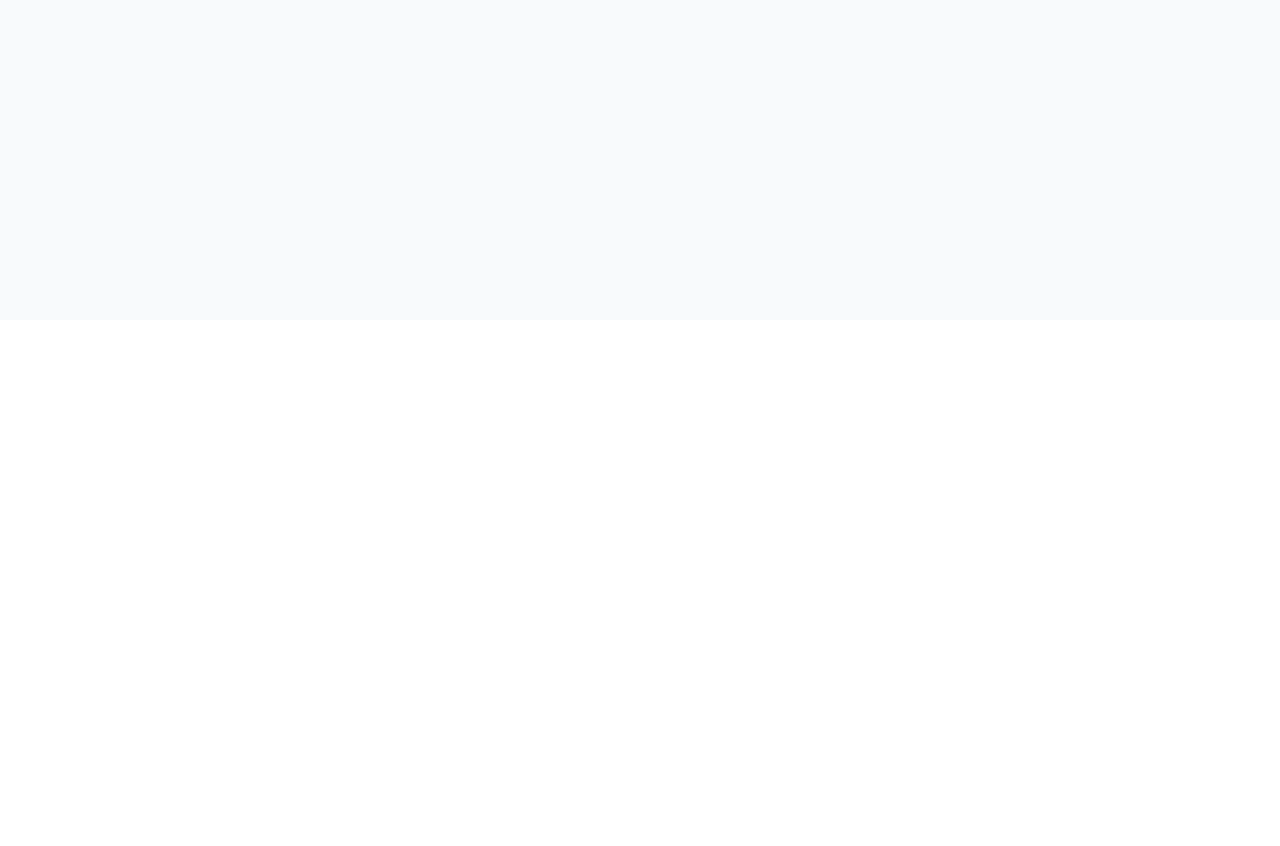
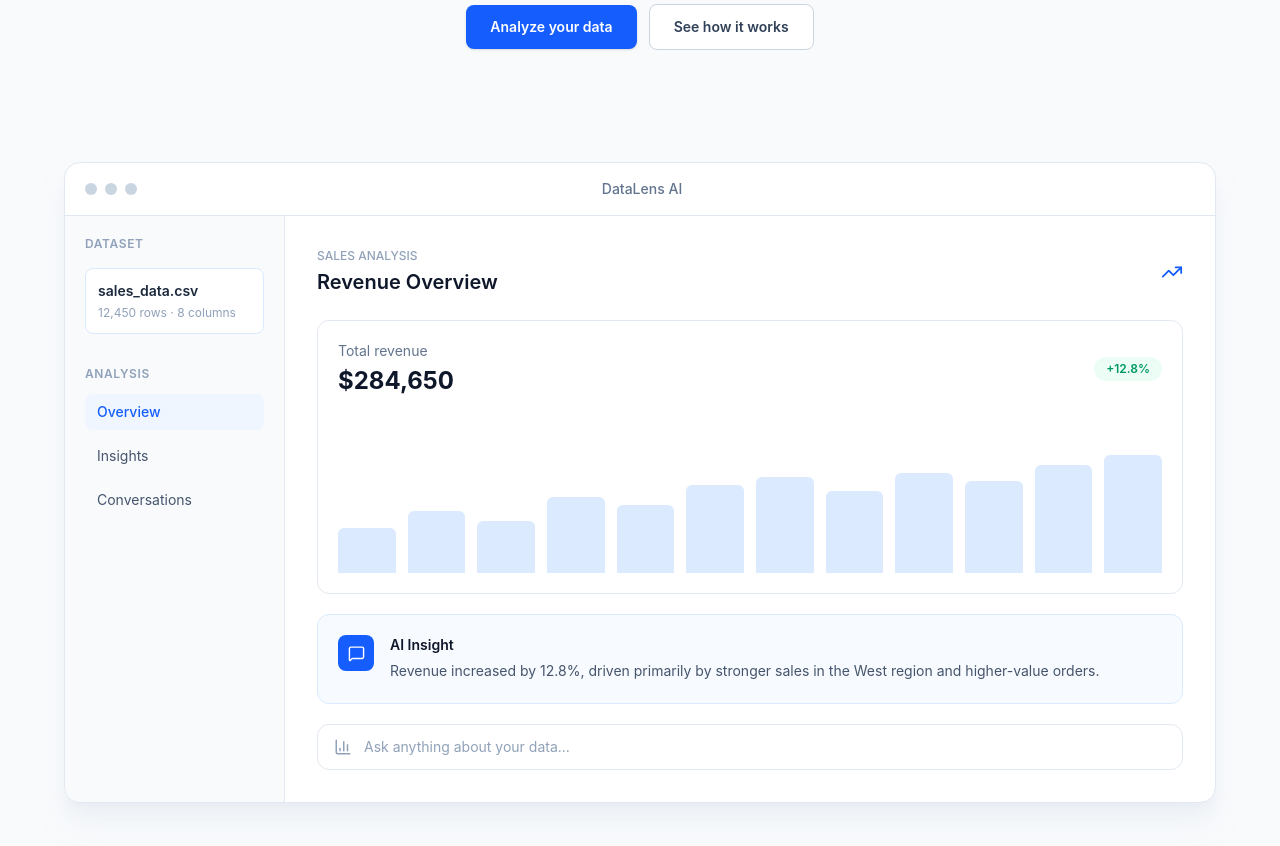
Before and after one commit to Ashutosh-io7/DataLens-AI, a React (Vite) app: page / in a window 1280 px wide. Shown: the part 480-1326 px from the top of the page. Before the commit the page ends 800 px from the top, so only its background shows below. Built offline with nearby package versions, Linux system fonts and the light colour scheme.

Commit message:
Build landing page hero and product preview

```diff
--- a/src/App.jsx
+++ b/src/App.jsx
@@ -1,9 +1,13 @@
 import Navbar from "./components/Navbar";
+import Hero from "./components/Hero";
+import ProductPreview from "./components/ProductPreview";
 
 function App() {
   return (
     <div class = "min-h-screen bg-slate-50">
       <Navbar/>
+      <Hero/>
+      <ProductPreview/>
     </div>
   )
 }
--- /dev/null
+++ b/src/components/Hero.jsx
@@ -0,0 +1,34 @@
+function Hero () {
+    return (
+        <section className="px-6 pb-20 pt-16 lg:px-16 lg:pt-24">
+            <div className="mx-auto max-w-5xl text-center">
+                <p className="mb-5 text-sm font-semibold uppercase tracking-wider text-blue-600">
+                    AI-powered data analysis
+                </p>
+
+                <h1 className="text-5xl font-bold tracking-tight text-slate-900 sm:text-6xl lg:text-7xl">
+                    Your data has answers.
+                    <br/>
+                    <span className="text-blue-600">Just ask.</span>
+                </h1>
+
+                <p className="mx-auto mt-6 max-w-2xl text-lg leading-8 text-slate-600">
+                     Upload your CSV or Excel file and let DataLens AI turn your data
+                     into clear answers, insights, and visualizations.
+                </p>
+
+                <div className="mt-9 flex flex-col items-center justify-center gap-3 sm:flex-row">
+                    <button className="rounded-lg bg-blue-600 px-6 py-3 text-sm font-semibold text-white shadow-sm transition hover:bg-blue-700">
+                        Analyze your data
+                    </button>
+
+                    <button className="rounded-lg border border-slate-300 bg-white px-6 py-3 text-sm font-semibold text-slate-700 transition hover:bg-slate-50">
+                        See how it works
+                    </button>
+                </div>
+            </div>
+        </section>
+    )
+}
+
+export default Hero;
--- /dev/null
+++ b/src/components/ProductPreview.jsx
@@ -0,0 +1,130 @@
+import { BarChart3 , MessageSquare , TrendingUp } from "lucide-react";
+
+function ProductPreview () {
+    return (
+        <section className="px-6 pb-24 pt-8 lg:px-16">
+            <div className="mx-auto max-w-6xl overflow-hidden rounded-2xl border border-slate-200 bg-white shadow-xl shadow-slate-200/50">
+                {/* Window Header */}
+                <div className="flex items-center justify-between border-b border-slate-200 px-5 py-4">
+                    <div className="flex items-center gap-2">
+                        <span className="h-3 w-3 rounded-full bg-slate-300" />
+                        <span className="h-3 w-3 rounded-full bg-slate-300" />
+                        <span className="h-3 w-3 rounded-full bg-slate-300" />
+                    </div>
+
+                    <span className="text-sm font-medium text-slate-500">
+                        DataLens AI
+                    </span>
+
+                <div className="w-12"/>
+                </div>
+
+                {/* Workspace */}
+                <div className="grid min-h-[420px] md:grid-cols-[220px_1fr]">
+                    {/* Sidebar */}
+                    <aside  className="hidden border-r border-slate-200 bg-slate-50 p-5 md:block">
+                        <p className="text-xs font-semibold uppercase tracking-wider text-slate-400">
+                            Dataset
+                        </p>
+
+                        <div className="mt-4 rounded-lg border border-blue-100 bg-white p-3">
+                            <p className="text-sm font-semibold text-slate-800">
+                                sales_data.csv
+                            </p>
+                            <p className="mt-1 text-xs text-slate-400">
+                                12,450 rows · 8 columns
+                            </p>
+                        </div>
+
+                        <p className="mt-8 text-xs font-semibold uppercase tracking-wider text-slate-400">
+                            Analysis
+                        </p>
+
+                        <div className="mt-3 space-y-2 text-sm text-slate-600">
+                            <div className="rounded-lg bg-blue-50 px-3 py-2 font-medium text-blue-600">
+                                Overview
+                            </div>
+                            <div className="px-3 py-2">Insights</div>
+                            <div className="px-3 py-2">Conversations</div>
+                        </div>
+
+                    </aside>
+
+                    {/* Main Content */}
+                    <main className="p-6 lg:p-8">
+                        <div className="flex items-center justify-between">
+                            <div>
+                                <p className="text-xs font-medium text-slate-400">
+                                    SALES ANALYSIS
+                                </p>
+                                <h3 className="mt-1 text-xl font-semibold text-slate-900">
+                                    Revenue Overview
+                                </h3>
+                            </div>
+
+                            <TrendingUp className="text-blue-600" size = {22}/>
+                        </div>
+
+                    {/* Chart */}
+                    <div className="mt-6 rounded-xl border border-slate-200 p-5">
+                        <div  className="flex items-center justify-between">
+                            <div>
+                                <p className="text-sm text-slate-500">Total revenue</p>
+                                <p className="mt-1 text-2xl font-bold text-slate-900">$284,650</p>
+                            </div>
+
+                            <span className="rounded-full bg-emerald-50 px-3 py-1 text-xs font-semibold text-emerald-600">+12.8%</span>
+
+                        </div>
+
+                        <div className="mt-8 flex h-36 items-end gap-3">
+                            {
+                                [45, 62, 52, 76, 68, 88, 96, 82, 100, 92, 108, 118].map(
+                                    (height,index) => (
+                                        <div
+                                            key = {index}
+                                            className="flex-1 rounded-t-md bg-blue-100"
+                                            style={{height : `${height}px`}}
+                                        />
+                                    )
+                                )
+                            }
+                        </div>
+                    </div>
+
+                    {/* AI Insight */}
+                    <div className="mt-5 flex gap-4 rounded-xl border border-blue-100 bg-blue-50/50 p-5">
+                        <div className="flex h-9 w-9 shrink-0 items-center justify-center rounded-lg bg-blue-600 text-white">
+                            <MessageSquare size = {17}/>
+                        </div>
+
+                        <div>
+                            <p className="text-sm font-semibold text-slate-900">
+                                AI Insight
+                            </p>
+                            <p className="mt-1 text-sm leading-6 text-slate-600">
+                                Revenue increased by 12.8%, driven primarily by stronger
+                                sales in the West region and higher-value orders.
+                            </p>
+                        </div>
+                    </div>
+
+                    {/* Question */}
+
+                    <div className="mt-5 flex items-center gap-3 rounded-xl border border-slate-200 bg-white px-4 py-3">
+                        <BarChart3 size={18} className="text-slate-400"/>
+                        <span className="text-sm text-slate-400">
+                            Ask anything about your data...
+                        </span>
+                    </div>
+
+                    </main>
+
+                </div>
+
+            </div>
+        </section>
+    )
+}
+
+export default ProductPreview;
```
